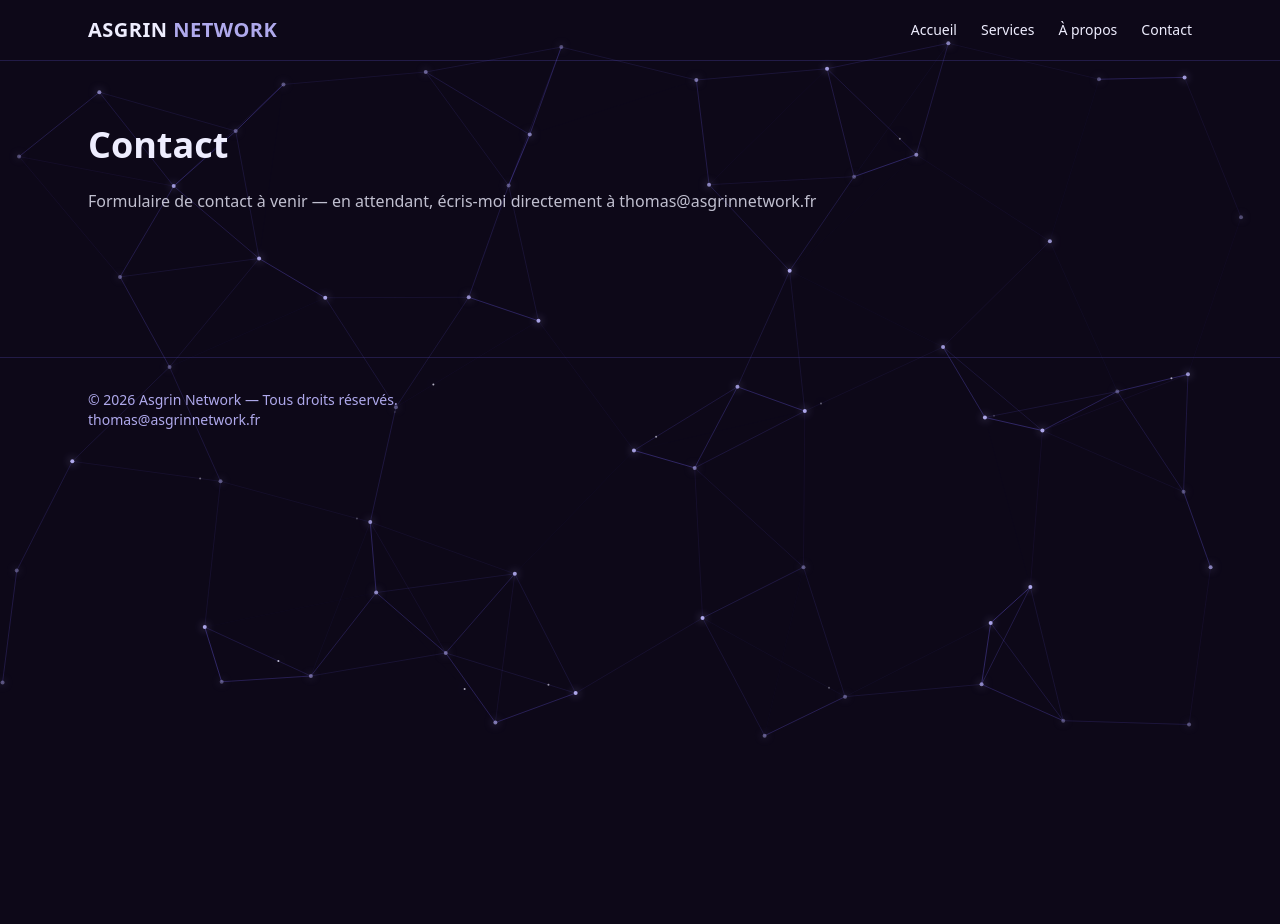
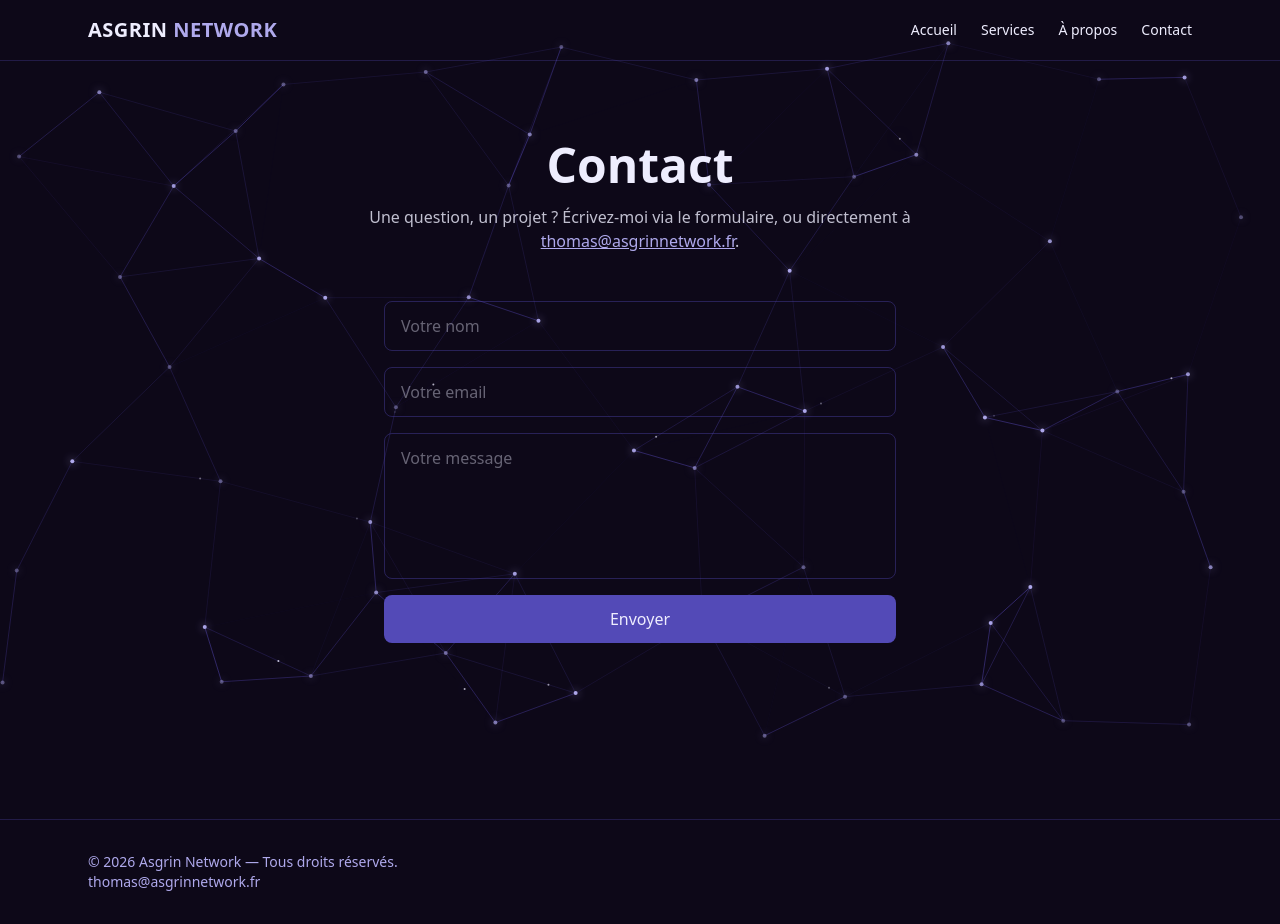
Before and after one commit to Asgrin/Asgrin-network, a Next.js app: page /contact in a window 1280 px wide. Before the commit the page ends 800 px from the top, so only its background shows below. Built offline with nearby package versions, Linux system fonts and the light colour scheme.

Commit message:
feat: backend contact fonctionnel (Resend + Upstash + validation Zod)

```diff
--- a/package.json
+++ b/package.json
@@ -11,9 +11,13 @@
     "test:ui": "vitest --ui"
   },
   "dependencies": {
+    "@upstash/ratelimit": "^2.0.8",
+    "@upstash/redis": "^1.38.0",
     "next": "16.2.10",
     "react": "19.2.4",
-    "react-dom": "19.2.4"
+    "react-dom": "19.2.4",
+    "resend": "^6.17.2",
+    "zod": "^4.4.3"
   },
   "devDependencies": {
     "@tailwindcss/postcss": "^4",
--- /dev/null
+++ b/src/app/api/contact/route.ts
@@ -0,0 +1,64 @@
+import { NextRequest, NextResponse } from "next/server";
+import { Resend } from "resend";
+import { z } from "zod";
+import { ratelimit } from "@/lib/ratelimit";
+
+const resend = new Resend(process.env.RESEND_API_KEY);
+
+const contactSchema = z.object({
+    name: z.string().trim().min(2, "Nom trop court").max(100),
+    email: z.string().trim().email("Email invalide"),
+    message: z.string().trim().min(10, "Message trop court").max(2000),
+    // Honeypot : un champ invisible pour un humain, mais qu'un bot qui
+    // remplit tout automatiquement va renseigner — signal quasi certain
+    // de spam si rempli
+    website: z.string().max(0).optional(),
+});
+
+export async function POST(request: NextRequest) {
+    try {
+        const ip = request.headers.get("x-forwarded-for") ?? "unknown";
+        const { success } = await ratelimit.limit(ip);
+
+        if (!success) {
+            return NextResponse.json(
+                { error: "Trop de tentatives. Réessayez dans quelques minutes." },
+                { status: 429 }
+            );
+        }
+
+        const body = await request.json();
+        const parsed = contactSchema.safeParse(body);
+
+        if (!parsed.success) {
+            return NextResponse.json(
+                { error: "Données invalides", details: parsed.error.flatten() },
+                { status: 400 }
+            );
+        }
+
+        if (parsed.data.website) {
+            // Bot détecté : on répond succès sans rien envoyer, pour ne pas
+            // signaler au bot qu'il a été démasqué
+            return NextResponse.json({ success: true });
+        }
+
+        const { name, email, message } = parsed.data;
+
+        await resend.emails.send({
+            from: "Asgrin Network <contact@asgrinnetwork.fr>", // domaine vérifié, on peut utiliser l'adresse finale directement
+            to: process.env.CONTACT_EMAIL_TO!,
+            replyTo: email,
+            subject: `Nouveau message de ${name} via le site`,
+            text: `Nom : ${name}\nEmail : ${email}\n\nMessage :\n${message}`,
+        });
+
+        return NextResponse.json({ success: true });
+    } catch (error) {
+        console.error("Erreur envoi contact:", error);
+        return NextResponse.json(
+            { error: "Une erreur est survenue. Réessayez plus tard." },
+            { status: 500 }
+        );
+    }
+}
--- a/src/app/contact/page.tsx
+++ b/src/app/contact/page.tsx
@@ -1,13 +1,19 @@
 import Section from "@/components/Section";
+import ContactForm from "@/components/ContactForm";
 
 export default function ContactPage() {
     return (
-        <Section>
-            <h1 className="text-4xl font-bold mb-6">Contact</h1>
-            <p className="text-frost/80">
-                Formulaire de contact à venir — en attendant, écris-moi directement
-                à thomas@asgrinnetwork.fr
+        <Section className="text-center pt-20 pb-24">
+            <h1 className="text-4xl md:text-5xl font-bold mb-4">Contact</h1>
+            <p className="text-frost/80 mb-12 max-w-xl mx-auto">
+                Une question, un projet ? Écrivez-moi via le formulaire, ou
+                directement à{" "}
+                <a href="mailto:thomas@asgrinnetwork.fr" className="text-soft-iris underline">
+                    thomas@asgrinnetwork.fr
+                </a>
+                .
             </p>
+            <ContactForm />
         </Section>
     );
 }
--- /dev/null
+++ b/src/components/ContactForm.tsx
@@ -0,0 +1,95 @@
+"use client";
+
+import { useState } from "react";
+import Button from "@/components/Button";
+
+type Status = "idle" | "loading" | "success" | "error";
+
+export default function ContactForm() {
+    const [status, setStatus] = useState<Status>("idle");
+    const [errorMessage, setErrorMessage] = useState("");
+
+    async function handleSubmit(e: React.FormEvent<HTMLFormElement>) {
+        e.preventDefault();
+        setStatus("loading");
+        setErrorMessage("");
+
+        const formData = new FormData(e.currentTarget);
+        const payload = {
+            name: formData.get("name"),
+            email: formData.get("email"),
+            message: formData.get("message"),
+            website: formData.get("website"),
+        };
+
+        try {
+            const res = await fetch("/api/contact", {
+                method: "POST",
+                headers: { "Content-Type": "application/json" },
+                body: JSON.stringify(payload),
+            });
+
+            if (!res.ok) {
+                const data = await res.json();
+                throw new Error(data.error || "Erreur lors de l'envoi");
+            }
+
+            setStatus("success");
+            e.currentTarget.reset();
+        } catch (err) {
+            setStatus("error");
+            setErrorMessage(err instanceof Error ? err.message : "Erreur inconnue");
+        }
+    }
+
+    if (status === "success") {
+        return (
+            <p className="text-soft-iris text-center py-8">
+                Message envoyé ! Je vous réponds au plus vite.
+            </p>
+        );
+    }
+
+    return (
+        <form onSubmit={handleSubmit} className="flex flex-col gap-4 max-w-lg mx-auto">
+            <input
+                type="text"
+                name="website"
+                tabIndex={-1}
+                autoComplete="off"
+                aria-hidden="true"
+                className="absolute -left-[9999px]"
+            />
+
+            <input
+                type="text"
+                name="name"
+                placeholder="Votre nom"
+                required
+                minLength={2}
+                className="bg-transparent border border-asgrin-violet/40 rounded-lg px-4 py-3 text-frost placeholder:text-frost/40 focus:border-soft-iris outline-none"
+            />
+            <input
+                type="email"
+                name="email"
+                placeholder="Votre email"
+                required
+                className="bg-transparent border border-asgrin-violet/40 rounded-lg px-4 py-3 text-frost placeholder:text-frost/40 focus:border-soft-iris outline-none"
+            />
+            <textarea
+                name="message"
+                placeholder="Votre message"
+                required
+                minLength={10}
+                rows={5}
+                className="bg-transparent border border-asgrin-violet/40 rounded-lg px-4 py-3 text-frost placeholder:text-frost/40 focus:border-soft-iris outline-none resize-none"
+            />
+
+            {status === "error" && <p className="text-red-400 text-sm">{errorMessage}</p>}
+
+            <Button type="submit" variant="primary" disabled={status === "loading"}>
+                {status === "loading" ? "Envoi..." : "Envoyer"}
+            </Button>
+        </form>
+    );
+}
--- /dev/null
+++ b/src/lib/ratelimit.ts
@@ -0,0 +1,15 @@
+import { Ratelimit } from "@upstash/ratelimit";
+import { Redis } from "@upstash/redis";
+
+const redis = new Redis({
+    url: process.env.UPSTASH_REDIS_REST_URL!,
+    token: process.env.UPSTASH_REDIS_REST_TOKEN!,
+});
+
+// 3 requêtes par IP toutes les 10 minutes — généreux pour un vrai
+// visiteur, assez strict pour freiner un bot qui spam
+export const ratelimit = new Ratelimit({
+    redis,
+    limiter: Ratelimit.slidingWindow(3, "10 m"),
+    analytics: true,
+});
```
Also changed, not shown: 1 other file (tests, documents, lock files or other folders).
